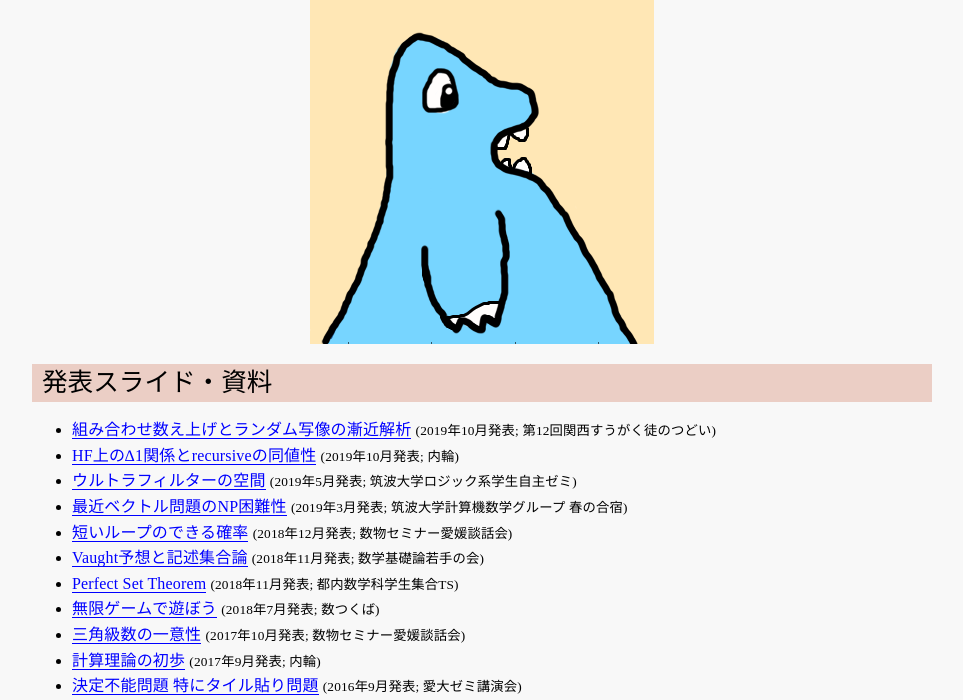
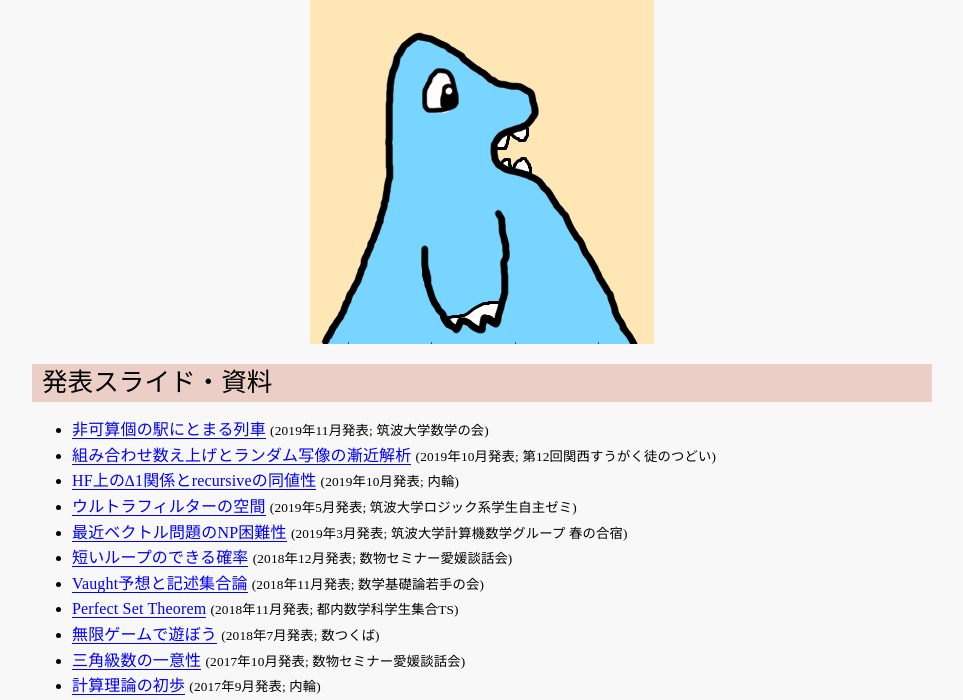
Before and after one commit to fujidig/fujidig.github.io, a plain HTML site: page index.html in a window 1280 px wide. Shown: the part 80-780 px from the top of the page, without its empty margins (158-1121 px from the left). Drawn offline with nearby package versions, Linux system fonts and the light colour scheme.

Commit message:
「非可算個の駅にとまる列車」追加

```diff
--- a/index.html
+++ b/index.html
@@ -12,6 +12,7 @@
 <center><img src="mycharacter.png" title="x^4+3x^3+y^3-y=0"></center>
 <h2>発表スライド・資料</h2>
 <ul>
+<li><a href="https://fujidig.github.io/201911-mysterytrain/mysterytrain.pdf">非可算個の駅にとまる列車</a> <small>(2019年11月発表; 筑波大学数学の会)</small></li>
 <li><a href="https://fujidig.github.io/201910-combinatorial-enumeration/combinatorial-enumeration-public.pdf">組み合わせ数え上げとランダム写像の漸近解析</a> <small>(2019年10月発表; 第12回関西すうがく徒のつどい)</small></li>
 <li><a href="https://fujidig.github.io/201910-delta1-iff-recursive/delta1-iff-recursive.pdf">HF上の∆1関係とrecursiveの同値性</a> <small>(2019年10月発表; 内輪)</small></li>
 <li><a href="https://fujidig.github.io/201905-ultrafilter-stonecech/201905-ultrafilter-stonecech.pdf">ウルトラフィルターの空間</a> <small>(2019年5月発表; 筑波大学ロジック系学生自主ゼミ)</small></li>
```
